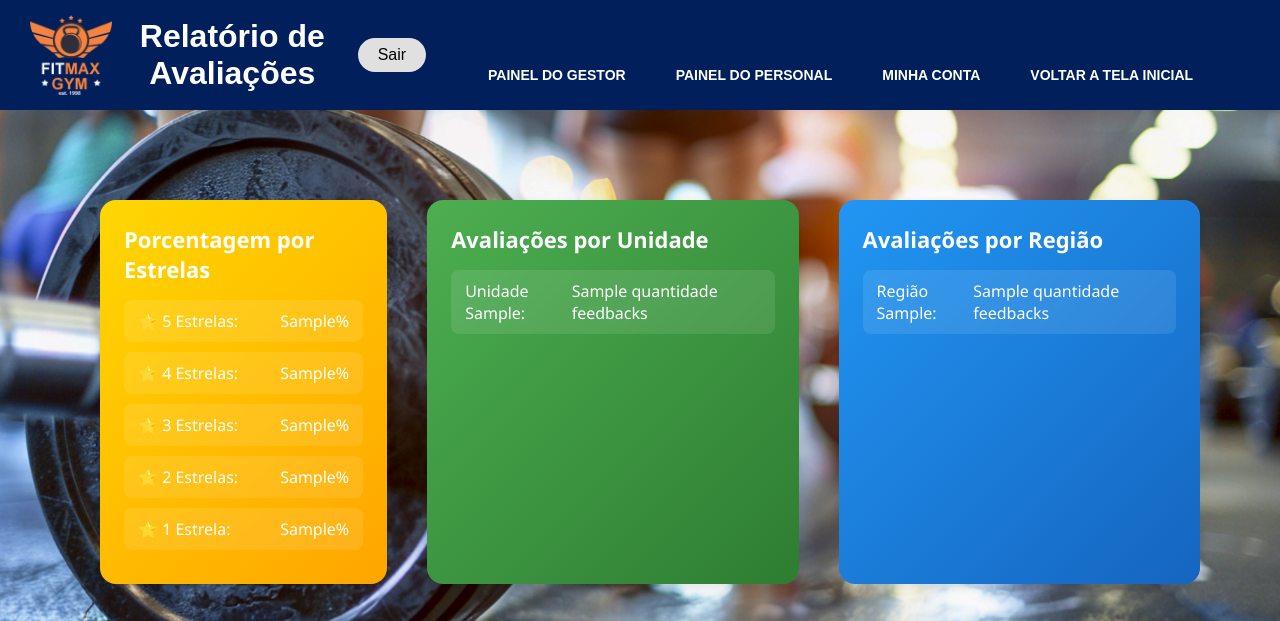
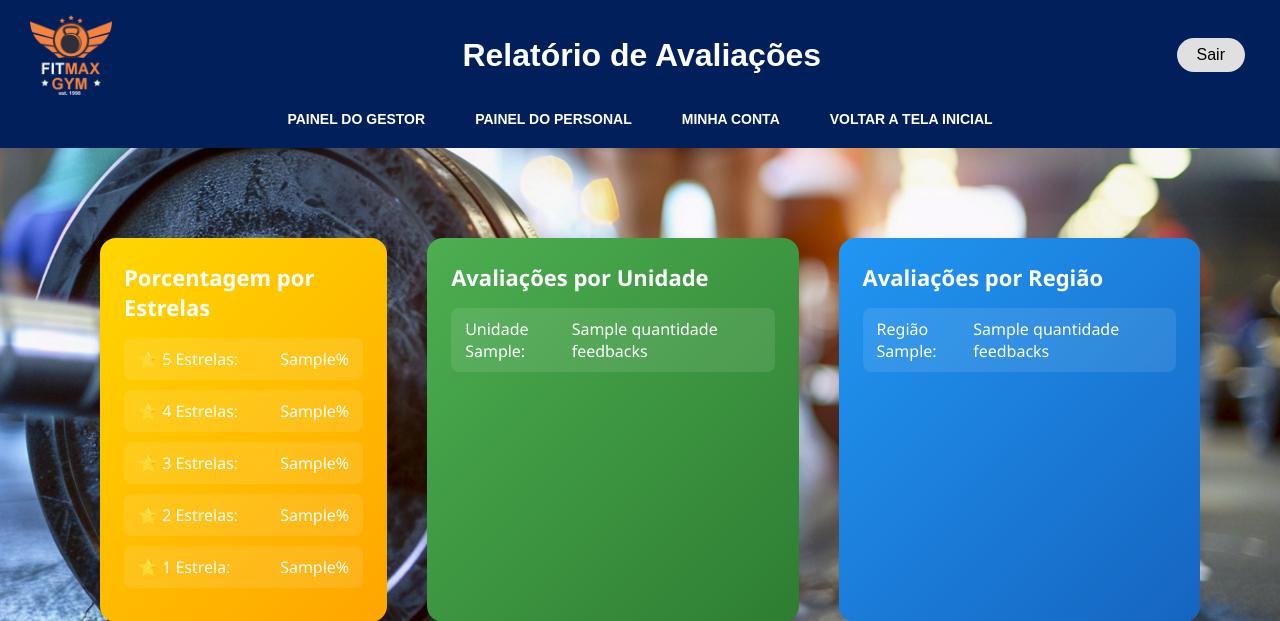
Before and after one commit to LuizAguiars/fitmaxonpython, a Flask app: template app/templates/relatorios.html in a window 1280 px wide. Shown: the top 621 px of the page. Run offline with Flask 3, Linux system fonts and the light colour scheme; the template is opened without the code that fills it: most values are stand-ins (such as "Sample title", 1, 10 or a date in 2020).

Commit message:
relatorio funcionando 10/05/2025 23:09:55,08

```diff
--- a/app/app.py
+++ b/app/app.py
@@ -1,5 +1,6 @@
 from flask import Flask, render_template, request, redirect, url_for, flash, session, make_response
 import mysql.connector
+import traceback
 from mysql.connector import Error
 from db import get_db_connection
 
@@ -565,6 +566,7 @@
                 connection.close()
 
         return render_template("feedbacks.html", feedbacks=feedbacks)
+
 # -------------------- Rotas de tela de relatorio  -------------------- #
 
 @app.route('/relatorios')
--- a/app/static/css/relatorios.css
+++ b/app/static/css/relatorios.css
@@ -405,7 +405,7 @@
   display: flex;
   justify-content: center;
   gap: 30px;
-  margin-top: 10px;
+  margin-top: -20px;
   font-size: 14px;
   font-weight: normal;
 }
--- a/app/templates/feedbacks.html
+++ b/app/templates/feedbacks.html
@@ -31,6 +31,7 @@
 
 
       <form id="form-feedback" action="{{ url_for('feedbacks') }}" method="POST">
+      <input type="hidden" name="usuario_id" value="1">  <!-- Exemplo de usuário_id -->
       <div class="stars" id="stars">
         <span class="star" data-value="5">&#9733;</span>
         <span class="star" data-value="4">&#9733;</span>
@@ -73,7 +74,10 @@
   <script src="static/js/feedbacks.js">
   </script>
 
-
+  <script>
+    // Isso cria a variável 'feedbacksUrl' com a URL gerada automaticamente pelo Flask
+    const feedbacksUrl = "{{ url_for('feedbacks') }}";
+  </script>
 
 </body>
 </html>
--- a/app/templates/relatorios.html
+++ b/app/templates/relatorios.html
@@ -11,6 +11,7 @@
   <header>
     <div class="logo">
       <img src="{{ url_for('static', filename='IMG/logo.png') }}" alt="FitmaxLogo">
+    </div>
 
 
 
```
Also changed, not shown: app/static/js/Feedbacks.js (line endings or trailing spaces), 1 other file.
